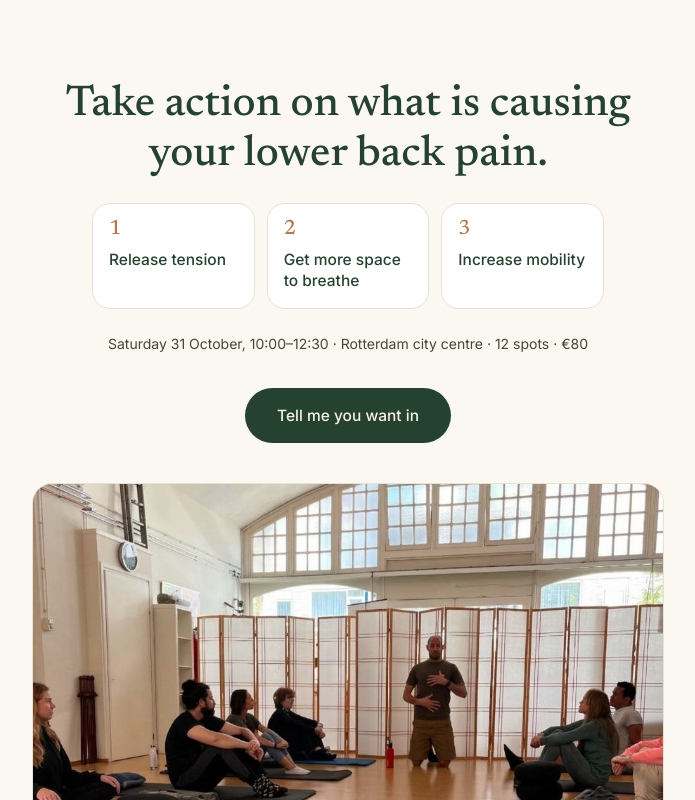
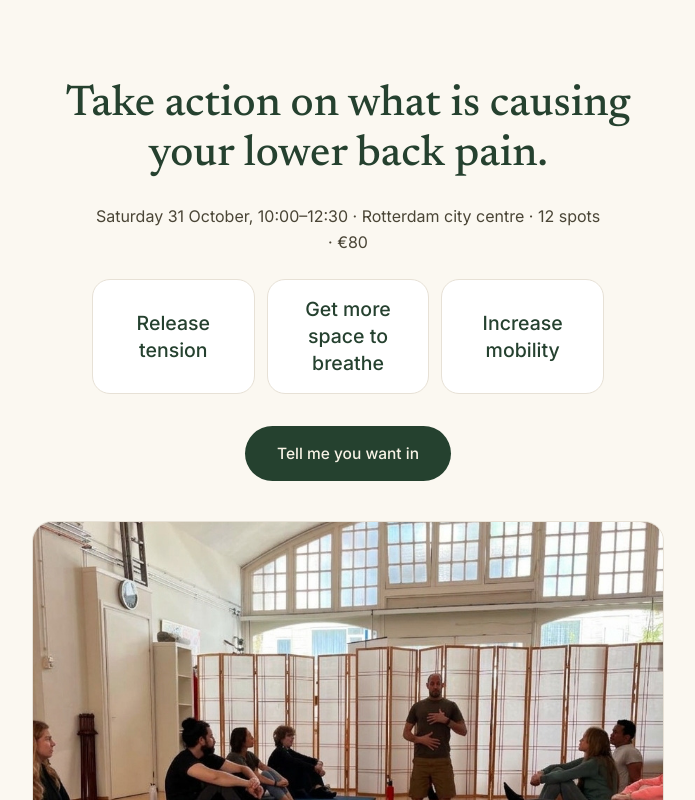
Before and after one commit to VinPOPFrance/James, a Next.js app: page /workshop in a window 1280 px wide. Shown: the top 800 px of the page, without its empty margins (292-987 px from the left). Built offline with nearby package versions, Linux system fonts and the light colour scheme; no server answers.

Commit message:
Refactor workshop page layout by replacing benefits list with workshop details and adjusting styling for improved readability

```diff
--- a/src/app/workshop/page.tsx
+++ b/src/app/workshop/page.tsx
@@ -62,23 +62,20 @@ export default function WorkshopPage() {
           <h1 className="mb-6 font-voice text-[clamp(1.9rem,5.4vw,2.7rem)] font-medium leading-[1.15] text-[#25412F]">
             Take action on what is causing your lower back pain.
           </h1>
-          <ol className="mx-auto mb-6 grid max-w-lg gap-3 text-left sm:grid-cols-3">
-            {benefits.map((benefit, i) => (
-              <li
-                key={benefit}
-                className="flex items-center gap-3 rounded-[18px] border border-hairline bg-white px-4 py-3 text-[15.5px] leading-snug sm:flex-col sm:items-start sm:gap-2 sm:py-4"
-              >
-                <span className="font-voice text-[1.3rem] font-medium leading-none text-copper">
-                  {i + 1}
-                </span>
-                <span className="font-medium text-[#25412F]">{benefit}</span>
-              </li>
-            ))}
-          </ol>
-          <p className="mx-auto max-w-lg text-[14px] leading-relaxed text-[#4A4536]">
+          <p className="mx-auto mb-6 max-w-lg text-[16px] leading-relaxed text-[#4A4536]">
             {WORKSHOP.date}, {WORKSHOP.time} · {WORKSHOP.place} ·{" "}
             {WORKSHOP.spots} · {WORKSHOP.price}
           </p>
+          <ul className="mx-auto grid max-w-lg gap-3 sm:grid-cols-3">
+            {benefits.map((benefit) => (
+              <li
+                key={benefit}
+                className="flex items-center justify-center rounded-[18px] border border-hairline bg-white px-4 py-4 text-center text-[19.5px] font-medium leading-snug text-[#25412F]"
+              >
+                {benefit}
+              </li>
+            ))}
+          </ul>
           <a href="#apply" className={`${cta} mt-8`}>
             Tell me you want in
           </a>
```
